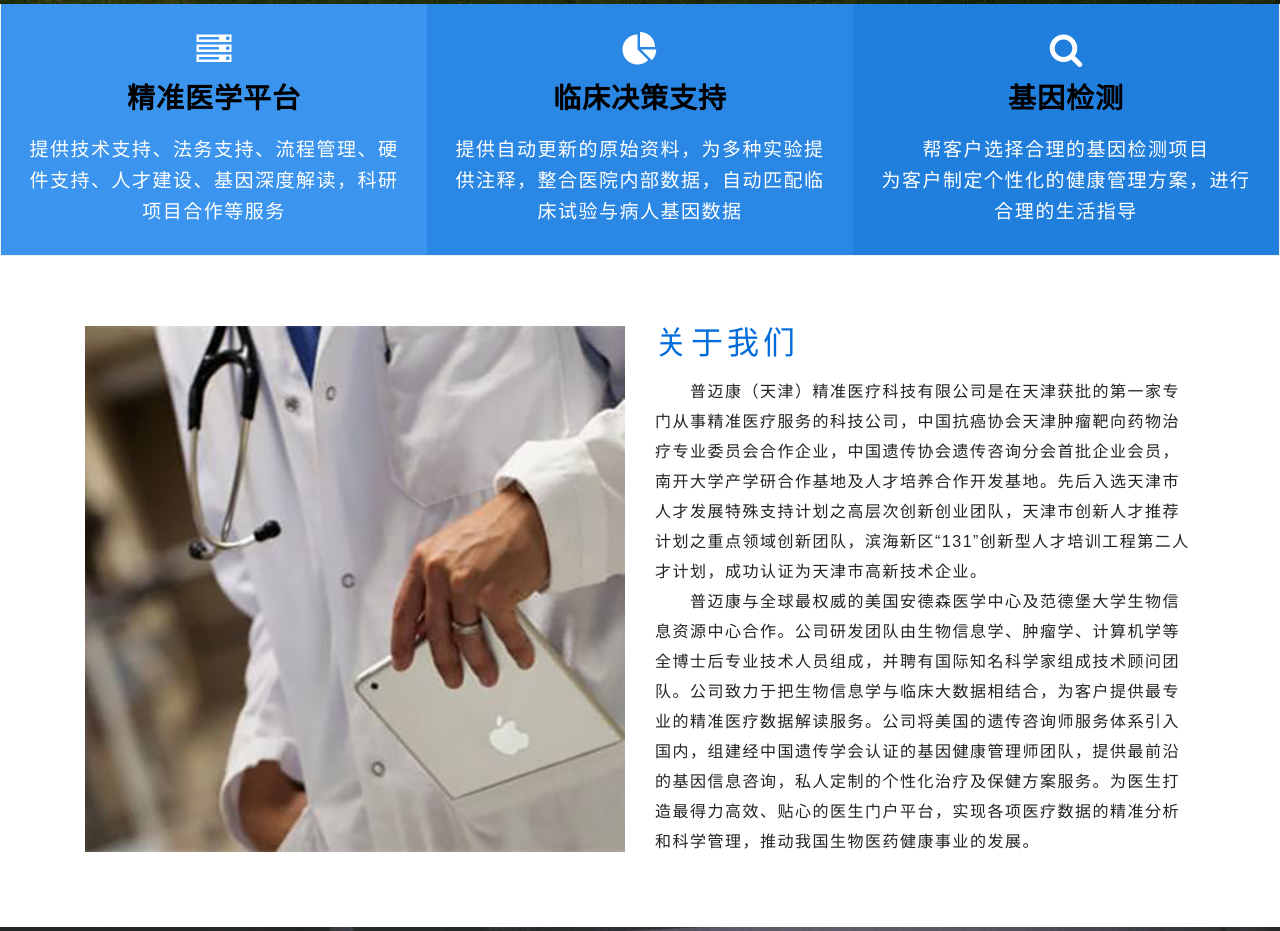
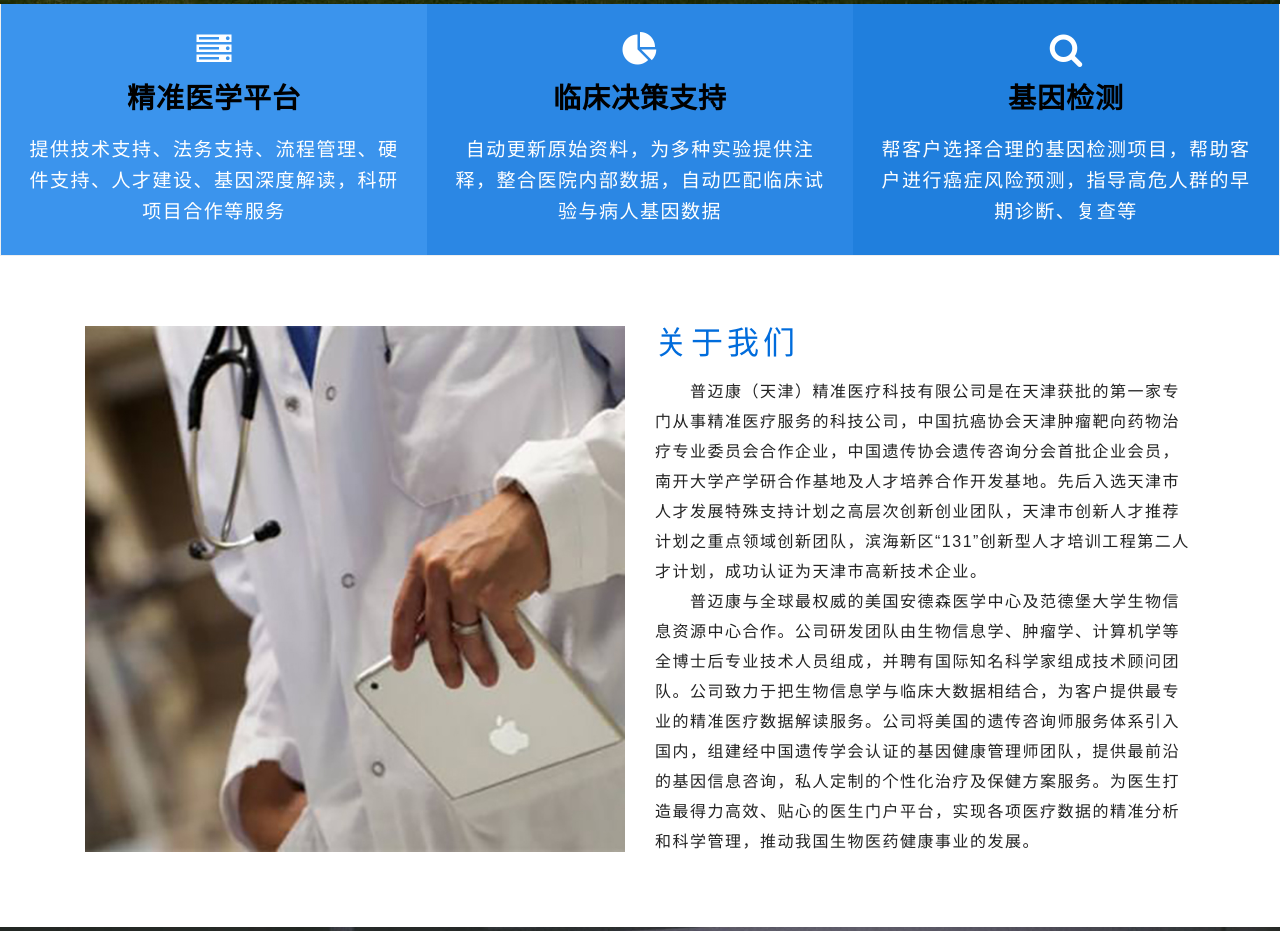
Before and after one commit to zwj242647/Beijing-branch, a plain HTML site: page index.html in a window 1280 px wide. Shown: the part 796-1727 px from the top of the page. Drawn offline with Linux system fonts and the light colour scheme.

```diff
--- a/index.html
+++ b/index.html
@@ -132,13 +132,13 @@
             <div class="col-md-4 col-sm-4 clr2 agileits-banner-grid">
                 <span class="fa fa-pie-chart banner-icon" aria-hidden="true"></span>
                 <h4>临床决策支持</h4>
-                <p>提供自动更新的原始资料，为多种实验提供注释，整合医院内部数据，自动匹配临床试验与病人基因数据</p>
+                <p>自动更新原始资料，为多种实验提供注释，整合医院内部数据，自动匹配临床试验与病人基因数据</p>
 
             </div>
             <div class=" col-md-4 col-sm-4 clr3 agileits-banner-grid">
                 <span class="fa fa-search banner-icon" aria-hidden="true"></span>
                 <h4>基因检测</h4>
-                <p>帮客户选择合理的基因检测项目<br/>为客户制定个性化的健康管理方案，进行合理的生活指导</p>
+                <p>帮客户选择合理的基因检测项目，帮助客户进行癌症风险预测，指导高危人群的早期诊断、复查等</p>
 
             </div>
             <div class="clearfix"></div>
```
